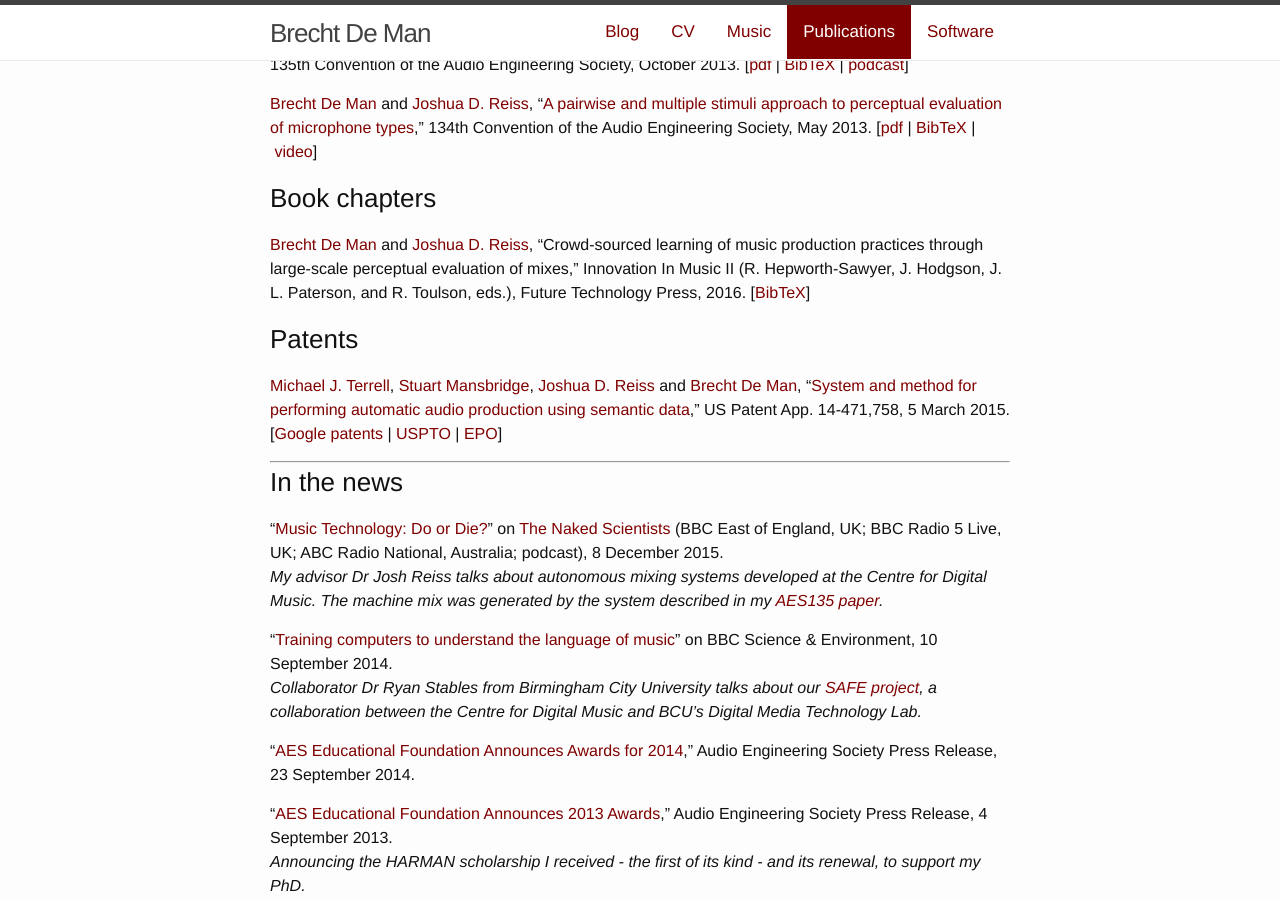
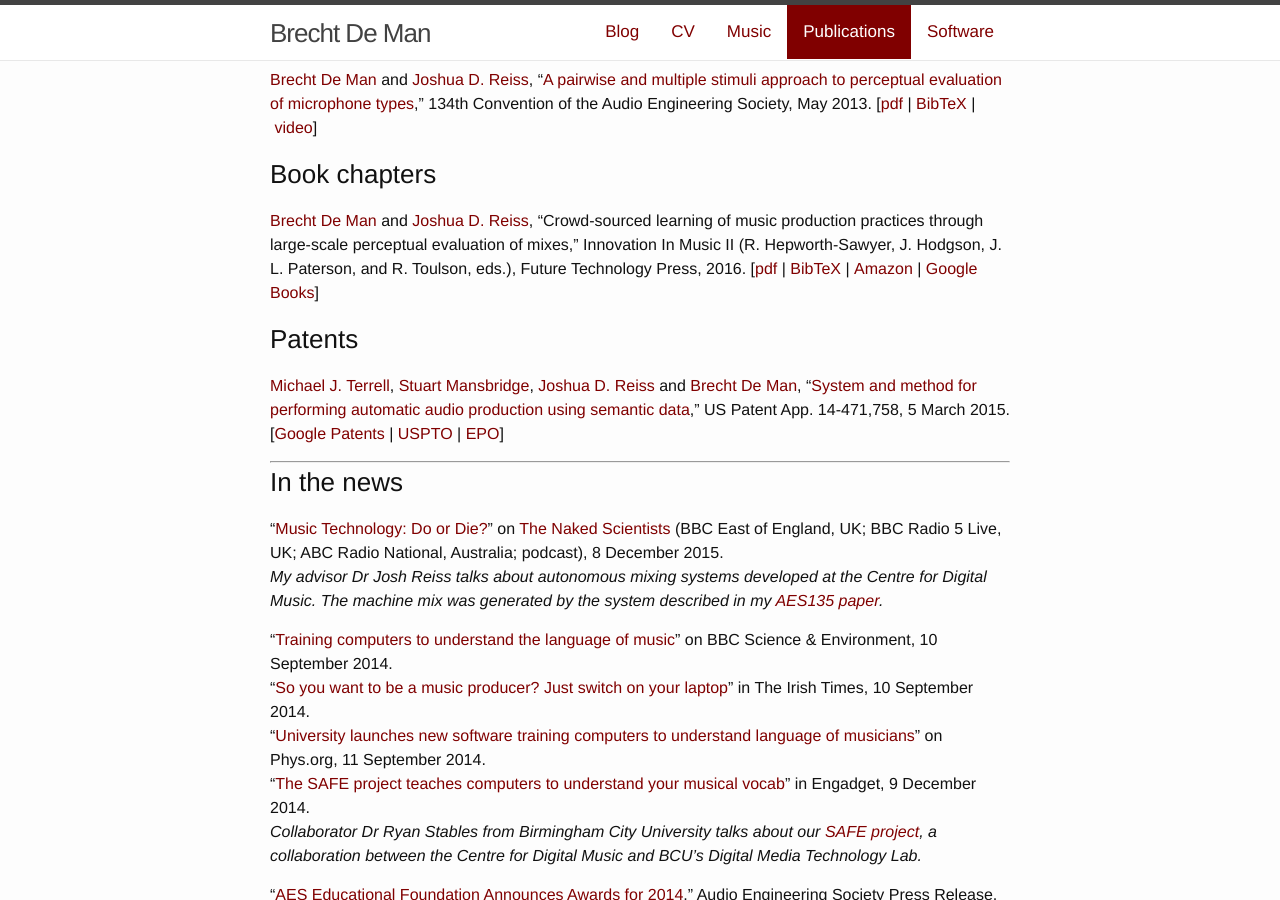
Before and after one commit to BrechtDeMan/BrechtDeMan.github.io, a Jekyll site: the page built from publications/index.md, in a window 1280 px wide and 900 px high, scrolled down 1602 px. Built offline with Jekyll 4.4.1, drawn with Linux system fonts in a browser that asks for light colours; nearby versions of some CDN libraries.

Commit message:
Add news items; minor edits Publications page.

```diff
--- a/_includes/cc-by.html
+++ b/_includes/cc-by.html
@@ -1 +1 @@
-&nbsp; <img src="https://mirrors.creativecommons.org/presskit/buttons/80x15/png/by.png" height="13">
+<img src="https://mirrors.creativecommons.org/presskit/buttons/80x15/png/by.png" height="13">
--- a/publications/index.md
+++ b/publications/index.md
@@ -78,12 +78,12 @@ redirect_from:
 
 ### Book chapters
 
-[Brecht De Man](/) and [Joshua D. Reiss](http://www.eecs.qmul.ac.uk/~josh/index.htm), "Crowd-sourced learning of music production practices through large-scale perceptual evaluation of mixes," Innovation In Music II (R. Hepworth-Sawyer, J. Hodgson, J. L. Paterson, and R. Toulson, eds.), Future Technology Press, 2016.	[[BibTeX](/publications/BibTeX-txt/inmusic2.txt)]
+[Brecht De Man](/) and [Joshua D. Reiss](http://www.eecs.qmul.ac.uk/~josh/index.htm), "Crowd-sourced learning of music production practices through large-scale perceptual evaluation of mixes," Innovation In Music II (R. Hepworth-Sawyer, J. Hodgson, J. L. Paterson, and R. Toulson, eds.), Future Technology Press, 2016.	[[pdf](http://www.eecs.qmul.ac.uk/~josh/documents/2015/deman2015inmusic.pdf) &#124; [BibTeX](/publications/BibTeX-txt/inmusic2.txt) &#124; [Amazon](https://www.amazon.co.uk/d/cka/Innovation-Music-KES-Transactions-Russ-Hepworth-Sawyer/1911108042/) &#124; [Google Books](https://books.google.be/books?id=1OLvDQAAQBAJ)]
 
 
 ### Patents
 
-[Michael J. Terrell](https://www.linkedin.com/pub/michael-terrell/89/a38/464), [Stuart Mansbridge](https://www.linkedin.com/in/stuartmansbridge), [Joshua D. Reiss](http://www.eecs.qmul.ac.uk/~josh/) and [Brecht De Man](/), “[System and method for performing automatic audio production using semantic data](https://www.google.com/patents/US20150066481),” US Patent App. 14-471,758, 5 March 2015\. [[Google patents](https://www.google.com/patents/US20150066481) &#124; [USPTO](http://appft1.uspto.gov/netacgi/nph-Parser?Sect1=PTO1&Sect2=HITOFF&d=PG01&p=1&u=/netahtml/PTO/srchnum.html&r=1&f=G&l=50&s1=20150066481.PGNR.) &#124; [EPO](http://worldwide.espacenet.com/publicationDetails/biblio?CC=US&NR=2015066481A1&KC=A1&FT=D)]
+[Michael J. Terrell](https://www.linkedin.com/pub/michael-terrell/89/a38/464), [Stuart Mansbridge](https://www.linkedin.com/in/stuartmansbridge), [Joshua D. Reiss](http://www.eecs.qmul.ac.uk/~josh/) and [Brecht De Man](/), “[System and method for performing automatic audio production using semantic data](https://www.google.com/patents/US20150066481),” US Patent App. 14-471,758, 5 March 2015\. [[Google Patents](https://www.google.com/patents/US20150066481) &#124; [USPTO](http://appft1.uspto.gov/netacgi/nph-Parser?Sect1=PTO1&Sect2=HITOFF&d=PG01&p=1&u=/netahtml/PTO/srchnum.html&r=1&f=G&l=50&s1=20150066481.PGNR.) &#124; [EPO](http://worldwide.espacenet.com/publicationDetails/biblio?CC=US&NR=2015066481A1&KC=A1&FT=D)]
 
 
 * * *
@@ -95,11 +95,16 @@ redirect_from:
 "[Music Technology: Do or Die?](http://www.thenakedscientists.com/HTML/interviews/interview/1001571/)" on [The Naked Scientists](http://www.thenakedscientists.com) (BBC East of England, UK; BBC Radio 5 Live, UK; ABC Radio National, Australia; podcast), 8 December 2015.  <br>
 _My advisor Dr Josh Reiss talks about autonomous mixing systems developed at the Centre for Digital Music. The machine mix was generated by the system described in my [AES135 paper](/publications.html#aes135). _
 
-"[Training computers to understand the language of music](http://www.bbc.com/news/science-environment-29146655)" on BBC Science & Environment, 10 September 2014.  <br>
+
+"[Training computers to understand the language of music](http://www.bbc.com/news/science-environment-29146655)" on BBC Science & Environment, 10 September 2014. <br>
+"[So you want to be a music producer? Just switch on your laptop](http://www.irishtimes.com/news/science/so-you-want-to-be-a-music-producer-just-switch-on-your-laptop-1.1923177)" in The Irish Times, 10 September 2014. <br>
+"[University launches new software training computers to understand language of musicians](https://phys.org/news/2014-09-university-software-language-musicians.html)" on Phys.org, 11 September 2014.<br>
+"[The SAFE project teaches computers to understand your musical vocab](https://www.engadget.com/2014/09/12/the-safe-project/)" in Engadget, 9 December 2014.
+<br>
 _Collaborator Dr Ryan Stables from Birmingham City University talks about our [SAFE project](/publications.html#safe), a collaboration between the Centre for Digital Music and BCU's Digital Media Technology Lab. _
 
-"[AES Educational Foundation Announces Awards for 2014](http://www.aes.org/press/?ID=273)," Audio Engineering Society Press Release, 23 September 2014.
 
+"[AES Educational Foundation Announces Awards for 2014](http://www.aes.org/press/?ID=273)," Audio Engineering Society Press Release, 23 September 2014.<br>
 "[AES Educational Foundation Announces 2013 Awards](http://www.aes.org/press/?ID=215)," Audio Engineering Society Press Release, 4 September 2013. 	<br>
 _Announcing the HARMAN scholarship I received - the first of its kind - and its renewal, to support my PhD. _
 
```
